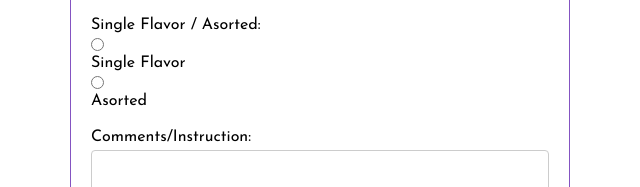
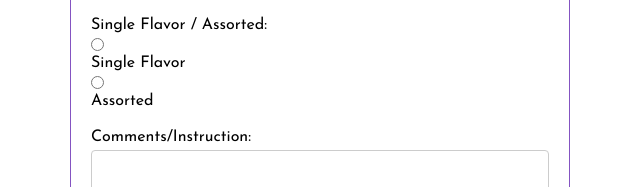
Before and after one commit to Lachica08/Andres_V2-HTML-FORMS-, a plain HTML site: page index.html in a window 1280 px wide. Shown: the part 473-660 px from the top of the page, 320-960 px from the left. Drawn offline with nearby package versions, Linux system fonts and the light colour scheme.

Commit message:
first commit

```diff
--- a/index.html
+++ b/index.html
@@ -70,11 +70,11 @@
               </select>
           </div>
           <div class="form-group">
-              <label for="dine-option">Single Flavor / Asorted:</label>
+              <label for="dine-option">Single Flavor / Assorted:</label>
               <input type="radio" id="dine-in" name="dine-option" value="dine-in">
               <label for="dine-in">Single Flavor</label>
               <input type="radio" id="take-out" name="dine-option" value="take-out">
-              <label for="take-out">Asorted</label>
+              <label for="take-out">Assorted</label>
           </div>
           <div class="form-group">
               <label for="comments">Comments/Instruction:</label>
```
Also changed, not shown: tropical.jpg (added).
